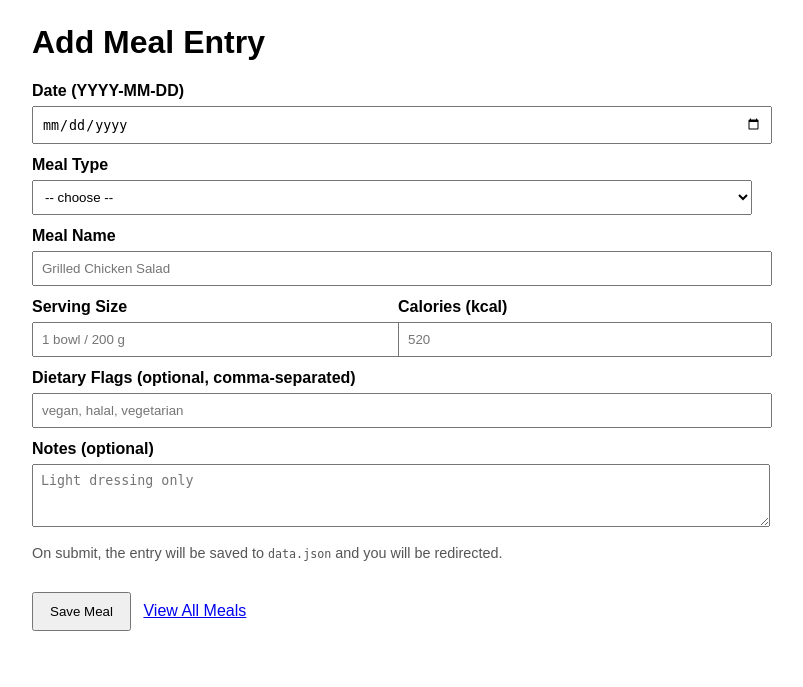
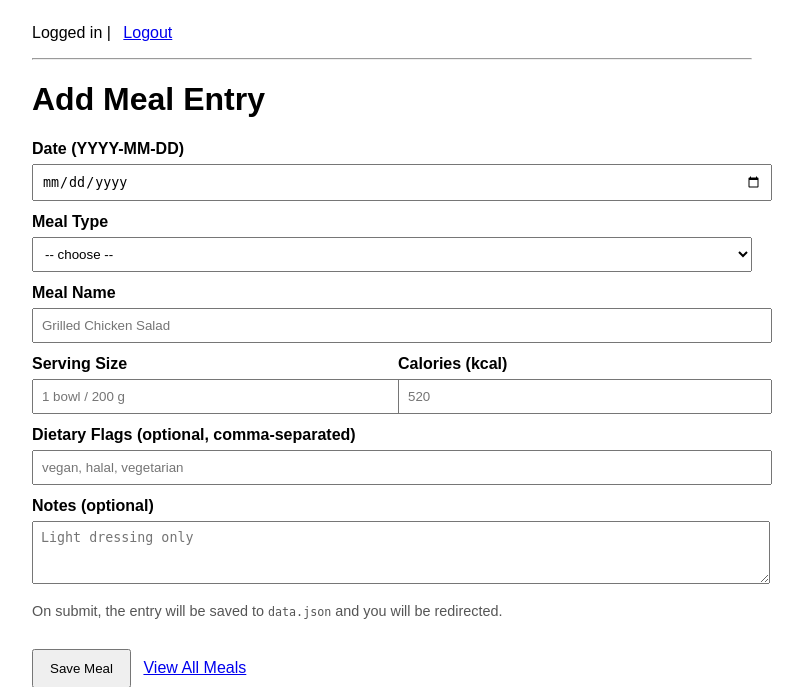
Before and after one commit to SawPhystiqqated/mealtracker-app, a Flask app: page /add in a window 1280 px wide. Shown: the top 687 px of the page, without its empty margins (248-1051 px from the left). Run offline with Flask 3, Linux system fonts and the light colour scheme; the visitor is signed in with stand-in values (Sample User, id 1).

Commit message:
Add logout route and session-safe navigation

```diff
--- a/templates/add.html
+++ b/templates/add.html
@@ -15,6 +15,11 @@
   </style>
 </head>
 <body>
+<p>
+  Logged in |
+  <a href="{{ url_for('logout') }}">Logout</a>
+</p>
+<hr>
   <h1>Add Meal Entry</h1>
 
   <form method="POST" action="/add">
--- a/templates/items.html
+++ b/templates/items.html
@@ -14,6 +14,11 @@
 
 </head>
 <body>
+<p>
+  Logged in |
+  <a href="{{ url_for('logout') }}">Logout</a>
+</p>
+<hr>
 <p>
   Logged in as <strong>{{ user.username }}</strong> |
   <a href="/logout">Logout</a>
--- a/web_app.py
+++ b/web_app.py
@@ -130,6 +130,10 @@ from sqlalchemy.exc import IntegrityError
 
 @app.route("/register", methods=["GET", "POST"])
 def register():
+
+    if "user_id" in session:
+        return redirect(url_for("list_meals"))
+
     if request.method == "POST":
         username = request.form["username"]
         password = request.form["password"]
@@ -155,6 +159,9 @@ def register():
 
 @app.route("/login", methods=["GET", "POST"])
 def login():
+    if "user_id" in session:
+        return redirect(url_for("list_meals"))
+
     if request.method == "POST":
         username = request.form.get("username")
         password = request.form.get("password")
@@ -181,7 +188,7 @@ def login():
 @app.route("/logout")
 def logout():
     session.pop("user_id", None)
-    flash("Logged out successfully.")
+    flash("You have been logged out.", "Logged out successful")
     return redirect(url_for("login"))
 
 # --------- API Routes (Version 1) ---------
```
